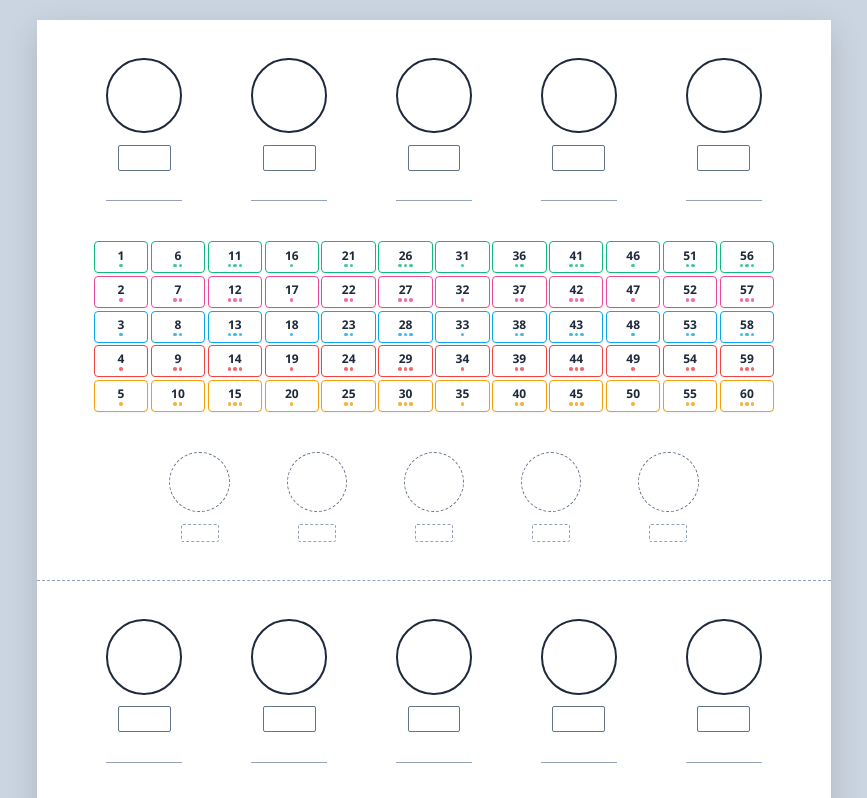
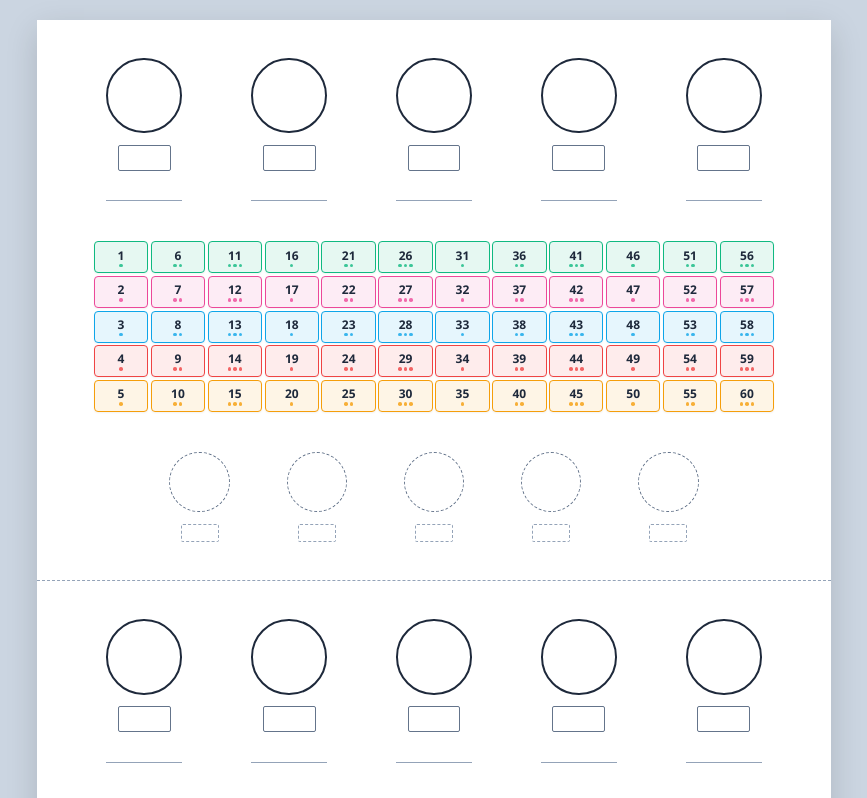
Before and after one commit to aboivert/GotFive, a website: page webapp/deduction_card.html in a window 1280 px wide. Shown: the top 798 px of the page, without its empty margins (206-1073 px from the left). Drawn offline with Linux system fonts and the light colour scheme.

Commit message:
feat: add semi-transparent background color to token cells matching the player's theme color

```diff
--- a/webapp/deduction_card.html
+++ b/webapp/deduction_card.html
@@ -218,7 +218,7 @@
                     }
 
                     gridHtml += `
-                        <div class="grid-cell token-cell" style="border: 1.5px solid ${c.hex};">
+                        <div class="grid-cell token-cell" style="border: 1.5px solid ${c.hex}; background-color: ${c.hex}1a;">
                             <div class="token-num">${num}</div>
                             <div class="stars-row">${dotsHtml}</div>
                         </div>`;
```
